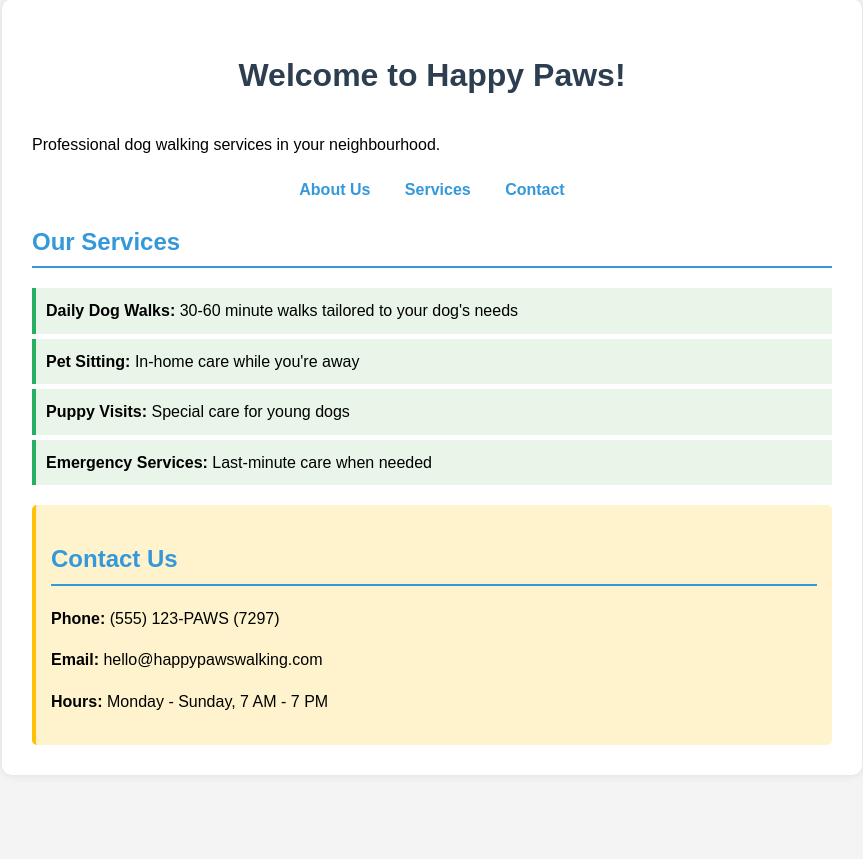
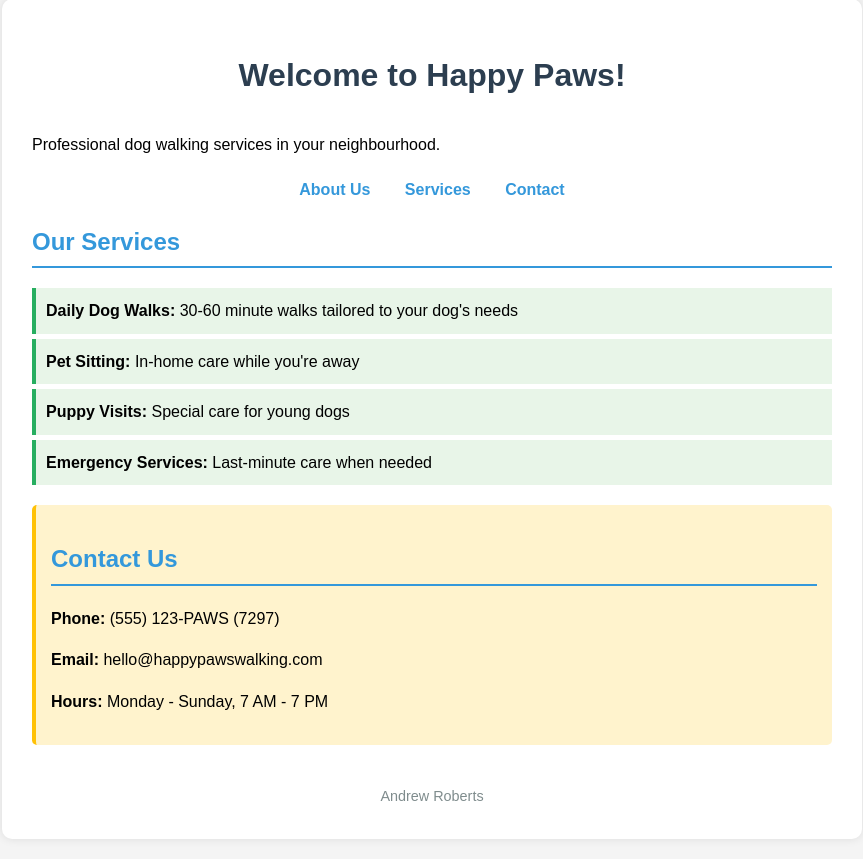
Before and after one commit to andyfast20-sketch/dogwalking2, a Flask app: page / in a window 1280 px wide. Shown: the part 21-880 px from the top of the page, without its empty margins (208-1071 px from the left). Before the commit the page ends 766 px from the top, so only its background shows below. Run offline with Flask 3, Linux system fonts and the light colour scheme.

Commit message:
Add footer credit to all pages

```diff
--- a/static/css/style.css
+++ b/static/css/style.css
@@ -82,3 +82,10 @@ h2 {
 .back-link:hover {
     text-decoration: underline;
 }
+
+.site-footer {
+    margin-top: 40px;
+    text-align: center;
+    color: #7f8c8d;
+    font-size: 0.9em;
+}
--- a/templates/about.html
+++ b/templates/about.html
@@ -64,6 +64,7 @@
       </div>
 
       <a href="{{ url_for('home') }}" class="back-link">← Back to Home</a>
+      <footer class="site-footer">Andrew Roberts</footer>
     </div>
   </body>
 </html>
--- a/templates/index.html
+++ b/templates/index.html
@@ -29,6 +29,7 @@
         <p><strong>Email:</strong> hello@happypawswalking.com</p>
         <p><strong>Hours:</strong> Monday - Sunday, 7 AM - 7 PM</p>
       </div>
+      <footer class="site-footer">Andrew Roberts</footer>
     </div>
   </body>
 </html>
```
